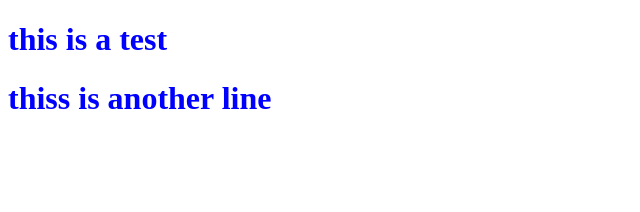
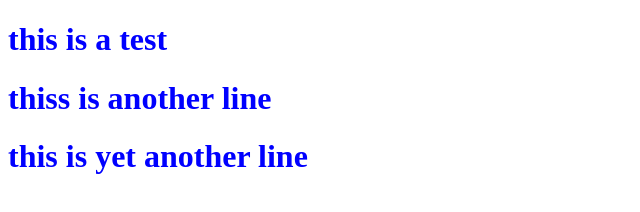
Before and after one commit to Aqib1Hussain/Test, a plain HTML site: page index.html in a window 1280 px wide. Shown: the whole page, without its empty margins (0-640 px from the left). Drawn offline with Linux system fonts and the light colour scheme.

Commit message:
another line added on littlefeature

```diff
--- a/index.html
+++ b/index.html
@@ -7,6 +7,7 @@
 <body>
 	<h1>this is a test</h1>
 	<h1>thiss is another line</h1>
+	<h1>this is yet another line</h1>
 
 	<script type="text/javascript" src="script.js"></script>
 </body>
```
